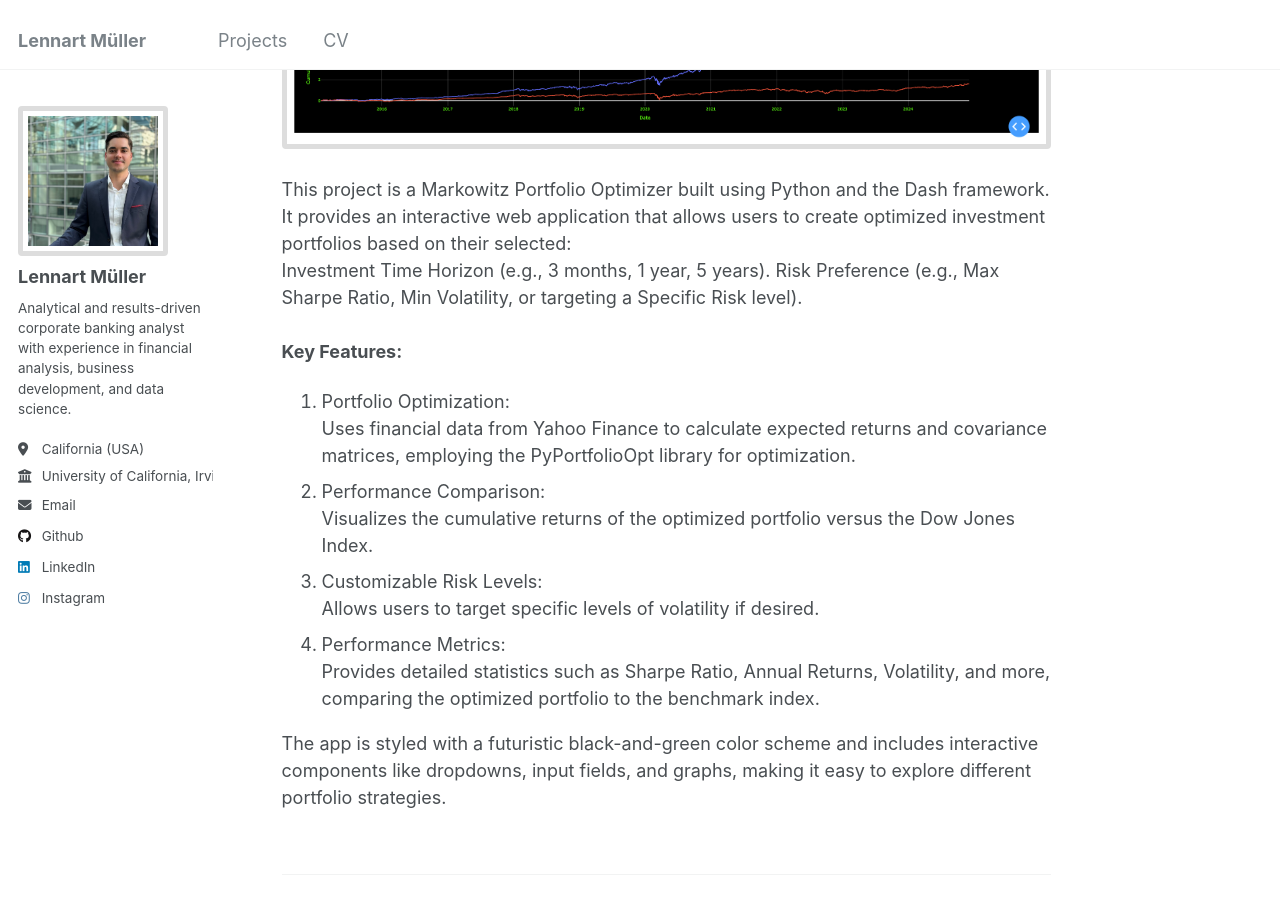
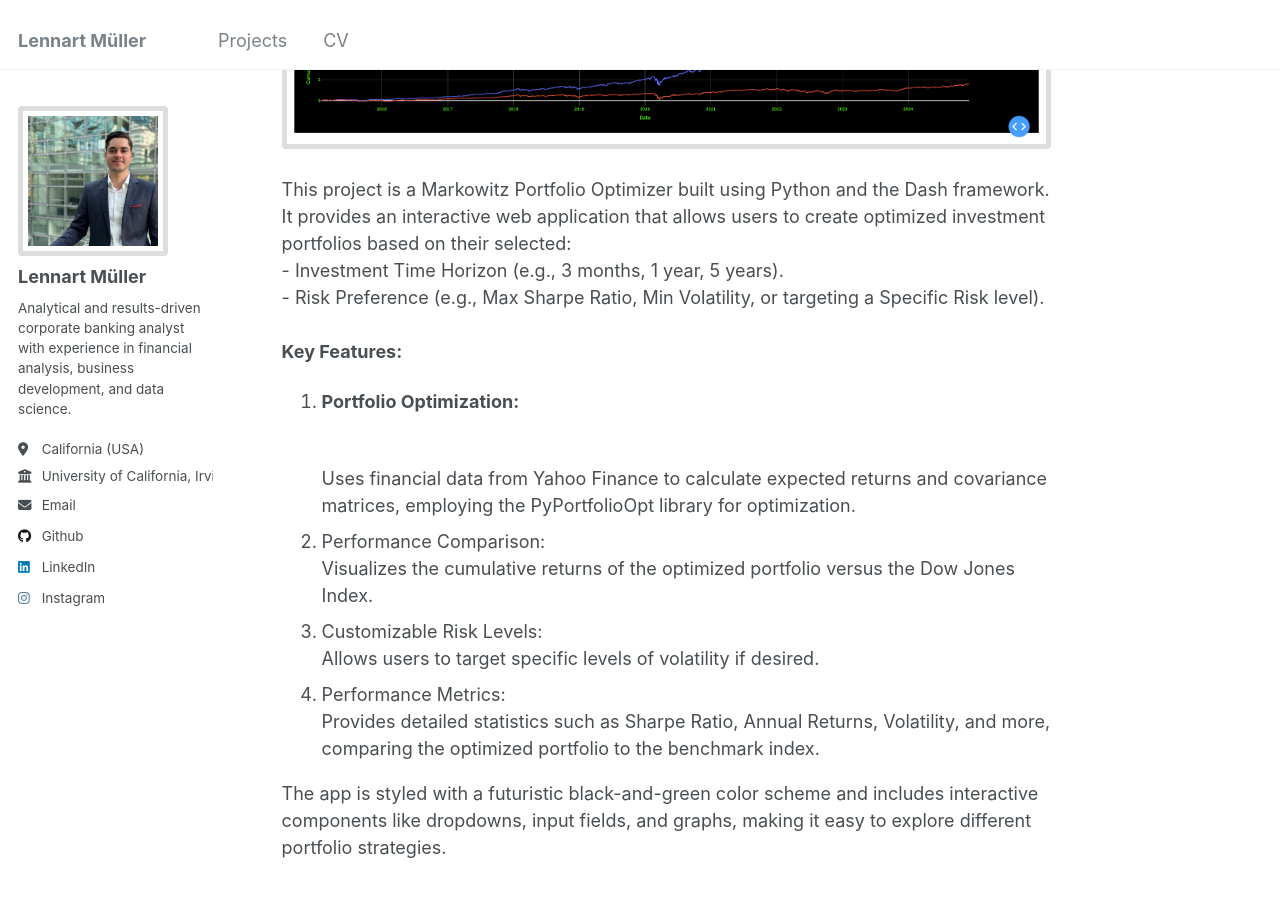
Before and after one commit to lennartmueller123/lennartmueller123.github.io, a Jekyll site: the page built from _projects/projects-2.html, in a window 1280 px wide and 900 px high, scrolled down 407 px. Built offline with Jekyll 4.4.1, drawn with Linux system fonts in a browser that asks for light colours.

Commit message:
Update projects-2.html

```diff
--- a/_projects/projects-2.html
+++ b/_projects/projects-2.html
@@ -37,13 +37,14 @@ img.hover-effect:hover {
 <br/>
 This project is a Markowitz Portfolio Optimizer built using Python and the Dash framework. It provides an interactive web application that allows users to create optimized investment portfolios based on their selected:
 <br/>
-Investment Time Horizon (e.g., 3 months, 1 year, 5 years).
-Risk Preference (e.g., Max Sharpe Ratio, Min Volatility, or targeting a Specific Risk level).
+ - Investment Time Horizon (e.g., 3 months, 1 year, 5 years).
+<br/>
+ - Risk Preference (e.g., Max Sharpe Ratio, Min Volatility, or targeting a Specific Risk level).
 <br/>
 <br/>
 <p style="font-weight: bold;">Key Features:</p>
 <ol>
-  <li>Portfolio Optimization:<br/>
+  <li><p style="font-weight: bold;">Portfolio Optimization:</p><br/>
   Uses financial data from Yahoo Finance to calculate expected returns and covariance matrices, employing the PyPortfolioOpt library for optimization.</li>
   <li>Performance Comparison:<br/>
   Visualizes the cumulative returns of the optimized portfolio versus the Dow Jones Index.</li>
```
